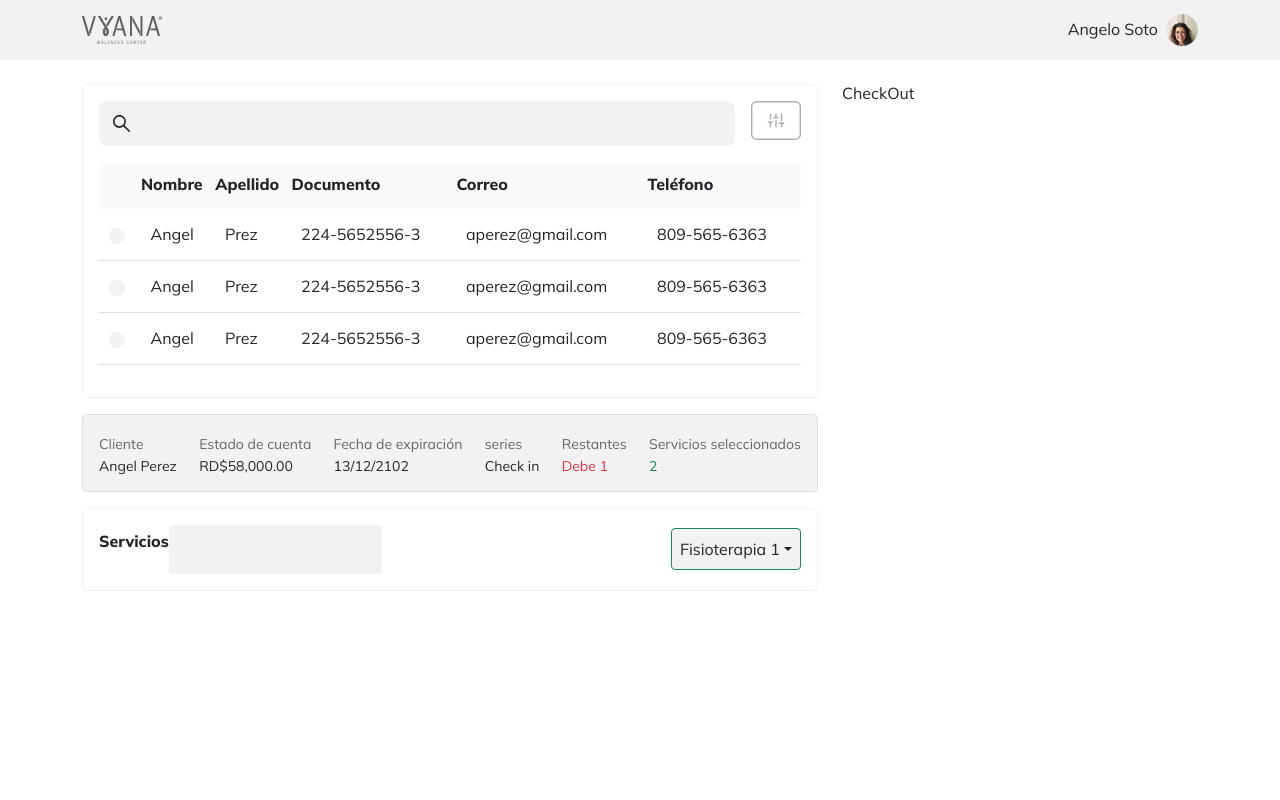
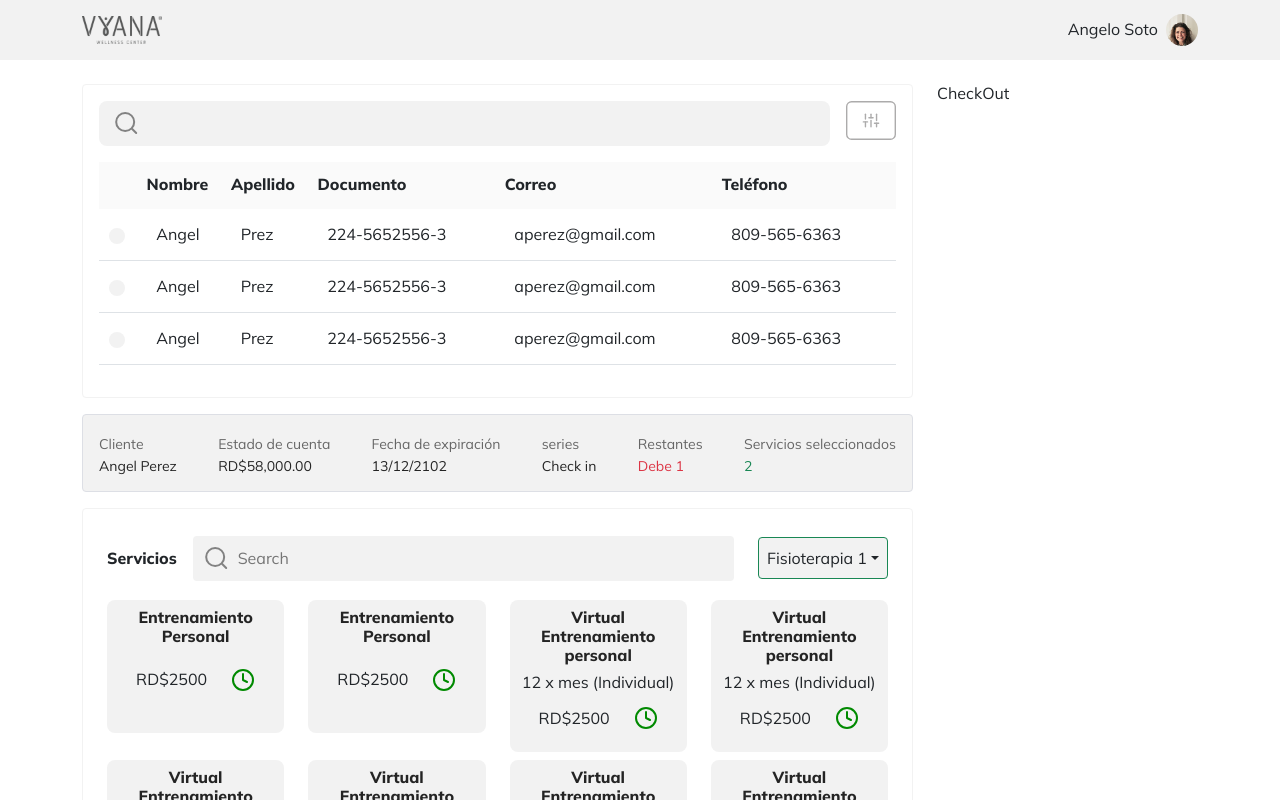
Before and after one commit to Felix-Asante/Vyana-portal, a React (Create React App) app: page / in a window 1280 px wide. Shown: the top 800 px of the page. Built offline with nearby package versions, Linux system fonts and the light colour scheme.

Commit message:
service section

```diff
--- a/src/App.js
+++ b/src/App.js
@@ -10,10 +10,10 @@ export default function App() {
 			 */}
 			<div className="container mt-4">
 				<div className="row">
-					<div className="col-lg-8">
+					<div className="col-lg-9">
 						<MainArea />
 					</div>
-					<div className="col-lg-4">CheckOut</div>
+					<div className="col-lg-3">CheckOut</div>
 				</div>
 			</div>
 		</div>
--- /dev/null
+++ b/src/components/ServiceCard.jsx
@@ -0,0 +1,18 @@
+import React from "react";
+
+export default function ServiceCard({ service }) {
+	return (
+		<div className="bg_light p-2 service-card text-center">
+			<h5>{service.name}</h5>
+
+			{service.subtitle && (
+				<p className="text-center mb-0">{service.subtitle}</p>
+			)}
+			<div className="d-flex justify-content-center align-items-center">
+				<p className="text-center me-4 pt-3">RD${service.price}</p>
+
+				<img src="/clock.svg" alt="clock" className="service-card-clock" />
+			</div>
+		</div>
+	);
+}
--- a/src/modules/main/Service.js
+++ b/src/modules/main/Service.js
@@ -1,5 +1,60 @@
 import React, { useState } from "react";
+import ServiceCard from "../../components/ServiceCard";
+const services = [
+	{ name: "Entrenamiento Personal", price: "2500" },
+	{ name: "Entrenamiento Personal", price: "2500" },
 
+	{
+		name: "Virtual Entrenamiento personal",
+		subtitle: "12 x mes (Individual)",
+		price: "2500",
+	},
+	{
+		name: "Virtual Entrenamiento personal",
+		subtitle: "12 x mes (Individual)",
+		price: "2500",
+	},
+	{
+		name: "Virtual Entrenamiento personal",
+		subtitle: "12 x mes (Individual)",
+		price: "2500",
+	},
+	{
+		name: "Virtual Entrenamiento personal",
+		subtitle: "12 x mes (Individual)",
+		price: "2500",
+	},
+	{
+		name: "Virtual Entrenamiento personal",
+		subtitle: "12 x mes (Individual)",
+		price: "2500",
+	},
+	{
+		name: "Virtual Entrenamiento personal",
+		subtitle: "12 x mes (Individual)",
+		price: "2500",
+	},
+	{
+		name: "Virtual Entrenamiento personal",
+		subtitle: "12 x mes (Individual)",
+		price: "2500",
+	},
+	{
+		name: "Virtual Entrenamiento personal",
+		subtitle: "12 x mes (Individual)",
+		price: "2500",
+	},
+	{
+		name: "Virtual Entrenamiento personal",
+		subtitle: "12 x mes (Individual)",
+		price: "2500",
+	},
+	{
+		name: "Virtual Entrenamiento personal",
+		subtitle: "12 x mes (Individual)",
+		price: "2500",
+	},
+];
 export default function Service() {
 	const [selectedOption, setSelectedOption] = useState("Fisioterapia 1");
 	// const [toggleSelect, setToggleSelect] = useState(true);
@@ -8,13 +63,19 @@ export default function Service() {
 		setSelectedOption(option);
 	};
 	return (
-		<div className="service p-3 rounded">
+		<div className="service p-4 rounded">
 			<div className="filter d-flex justify-content-between align-items-center">
-				<div className="search-input">
+				<div className="search-input me-4">
 					<div className="d-flex align-items-center">
-						<p className="fw-bold">Servicios</p>
-						<form>
-							<input type="text" className="bg_light rounded" />
+						<p className="fw-bold me-3 mt-3">Servicios</p>
+						<form className=" input-field d-flex align-items-center">
+							{/* <SearchOutlined className="search-icon" /> */}
+							<img src="/searchh.svg" alt="" className="search-icon" />
+							<input
+								type="text"
+								className="bg_light rounded w-100"
+								placeholder="Search"
+							/>
 						</form>
 					</div>
 				</div>
@@ -50,6 +111,13 @@ export default function Service() {
 					</ul>
 				</div>
 			</div>
+			<div className="row my-3">
+				{services.map((service, index) => (
+					<div className="col-lg-3 col-md-6 mb-2" key={index}>
+						<ServiceCard service={service} />
+					</div>
+				))}
+			</div>
 		</div>
 	);
 }
--- a/src/modules/main/UserSearch.js
+++ b/src/modules/main/UserSearch.js
@@ -35,7 +35,7 @@ export default function UserSearch() {
 				<div className="search-form me-3">
 					<form>
 						<div className="input-field d-flex align-items-center">
-							<SearchOutlined className="search-icon" />
+							<img src="/searchh.svg" alt="" className="search-icon" />
 
 							<input type="text" className="bg_light" />
 						</div>
--- a/src/sass/components/_mainarea.scss
+++ b/src/sass/components/_mainarea.scss
@@ -6,7 +6,7 @@
 			position: relative;
 			.search-icon {
 				position: absolute;
-				top: 30%;
+				top: 22%;
 				left: 5%;
 				font-size: 1.2rem;
 				// color: $light;
@@ -71,4 +71,34 @@
 // service
 .service {
 	border: 1px solid $light;
+	.search-input {
+		flex: 2;
+		.input-field {
+			width: 100%;
+			position: relative;
+			.search-icon {
+				position: absolute;
+				top: 22%;
+				left: 5%;
+				font-size: 1.2rem;
+				// color: $light;
+
+				@media screen and (min-width: 991px) {
+					left: 2%;
+				}
+			}
+			input {
+				padding: 0.8rem 2.8rem;
+				width: 100%;
+			}
+		}
+	}
+	.service-card {
+		border-radius: 8px;
+		min-height: 133px;
+		h5 {
+			font-size: 1rem;
+			font-weight: bold;
+		}
+	}
 }
```
Also changed, not shown: public/searchh.svg (added).
